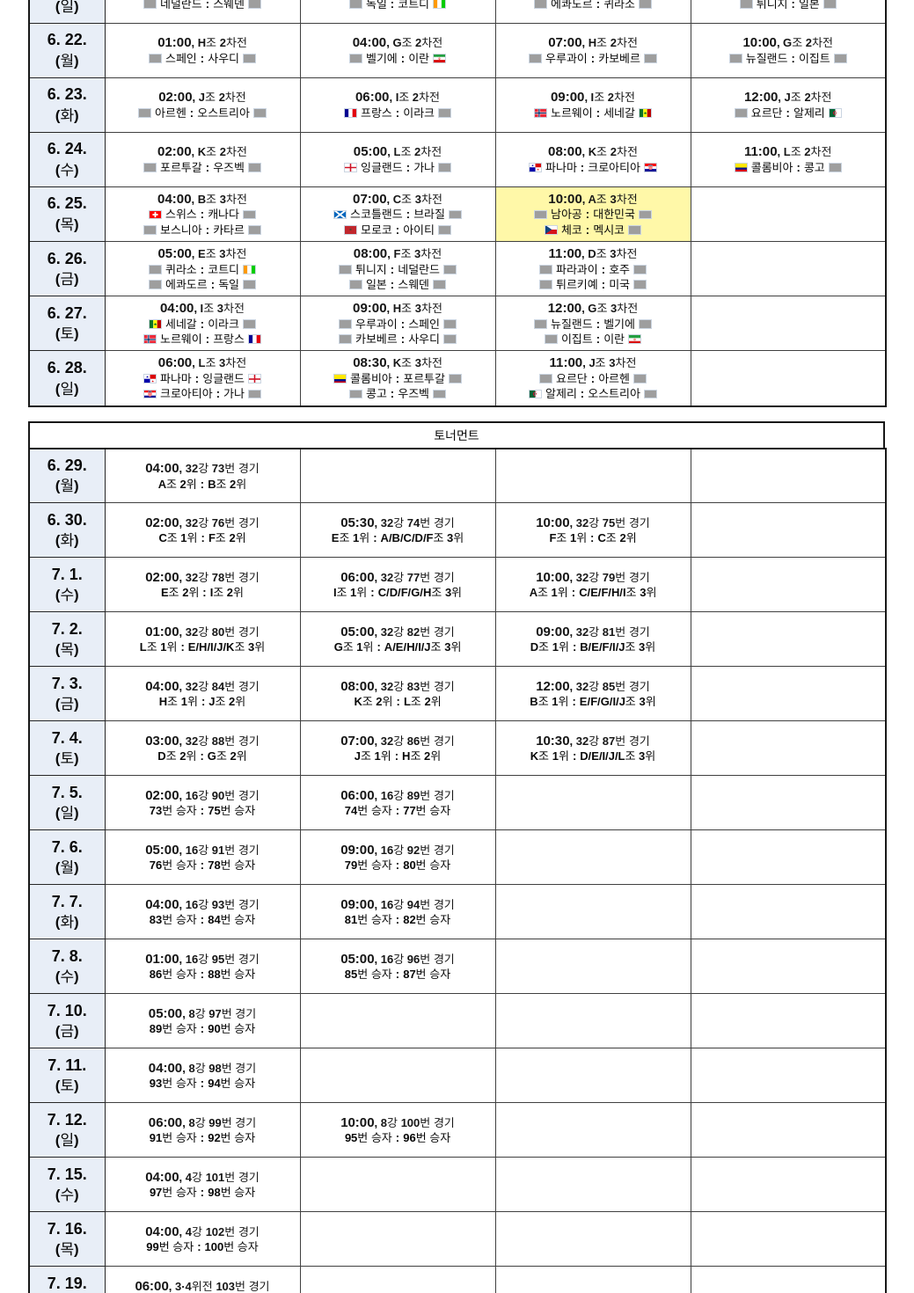
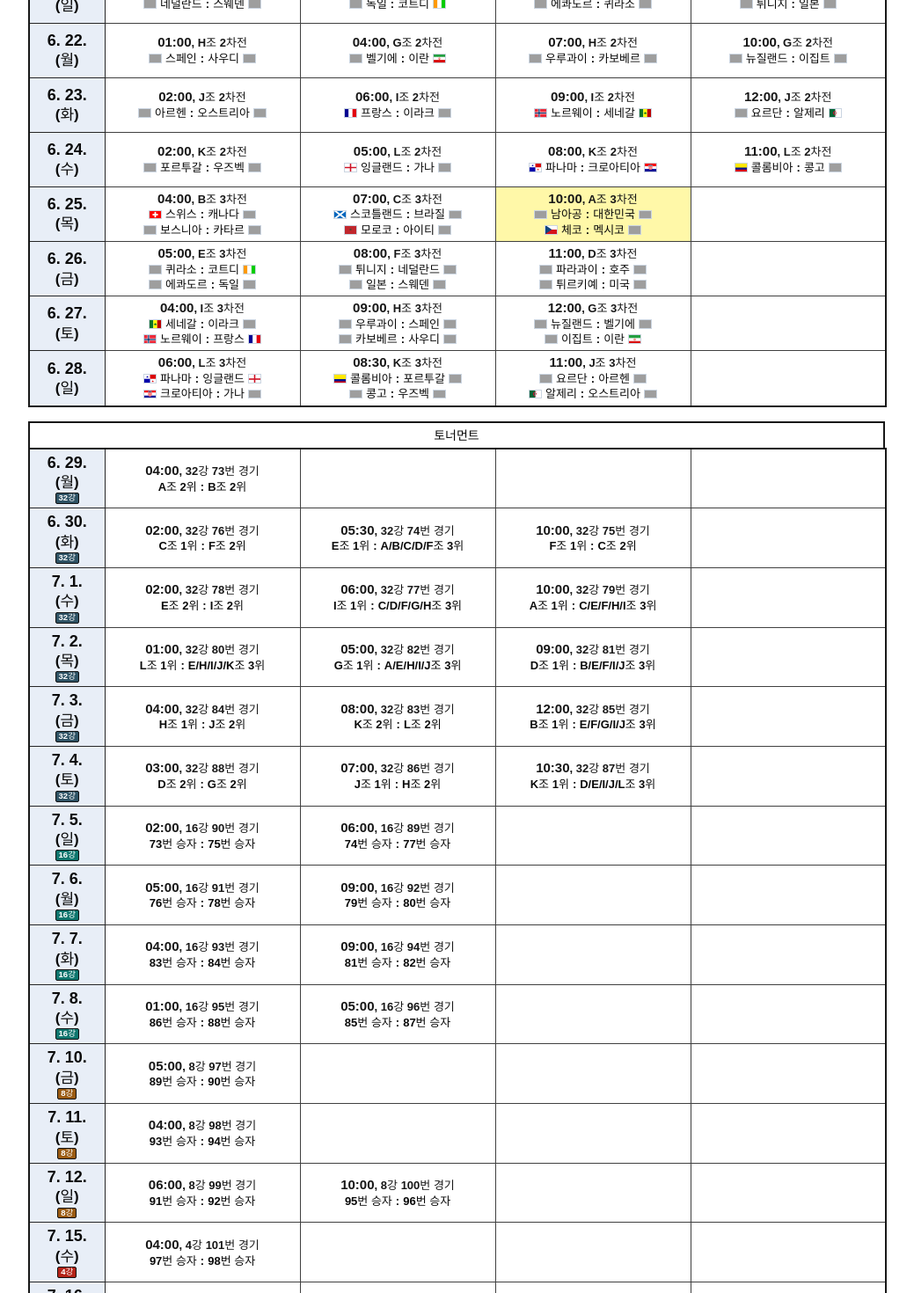
Before and after one commit to parktj4264/world-cup-schedule-ui, a React (Vite) app: page / in a window 1280 px wide. Shown: the part 900-2370 px from the top of the page at 88% size, without its empty margins (88-1127 px from the left). Built offline with nearby package versions, Linux system fonts and the light colour scheme; no server answers; grey boxes are pictures that could not be loaded.

Commit message:
Add tournament round badges

```diff
--- a/src/components/ScheduleRow.tsx
+++ b/src/components/ScheduleRow.tsx
@@ -1,4 +1,4 @@
-import type { Match, ScheduleCell, ScheduleDay } from '../data/schedule';
+import type { Match, MatchStage, ScheduleCell, ScheduleDay } from '../data/schedule';
 import { MatchCell } from './MatchCell';
 
 type ScheduleRowProps = {
@@ -12,6 +12,26 @@ type ScheduleRowProps = {
 
 const CELL_COUNT = 4;
 
+type TournamentStage = Exclude<MatchStage, 'group'>;
+
+const TOURNAMENT_STAGE_ORDER: TournamentStage[] = [
+  'round-of-32',
+  'round-of-16',
+  'quarter-final',
+  'semi-final',
+  'third-place',
+  'final',
+];
+
+const TOURNAMENT_STAGE_LABELS: Record<TournamentStage, string> = {
+  'round-of-32': '32강',
+  'round-of-16': '16강',
+  'quarter-final': '8강',
+  'semi-final': '4강',
+  'third-place': '3·4위전',
+  final: '결승',
+};
+
 const normalizeCells = (cells: ScheduleCell[]) => {
   const visibleCells = cells.slice(0, CELL_COUNT);
 
@@ -20,6 +40,23 @@ const normalizeCells = (cells: ScheduleCell[]) => {
   }
 
   return visibleCells;
+};
+
+const isTournamentStage = (stage: MatchStage | undefined): stage is TournamentStage =>
+  Boolean(stage && stage !== 'group');
+
+const getTournamentStages = (day: ScheduleDay) => {
+  const stageSet = new Set<TournamentStage>();
+
+  day.cells.forEach((scheduleCell) => {
+    scheduleCell.matches.forEach((match) => {
+      if (isTournamentStage(match.stage)) {
+        stageSet.add(match.stage);
+      }
+    });
+  });
+
+  return TOURNAMENT_STAGE_ORDER.filter((stage) => stageSet.has(stage));
 };
 
 export function ScheduleRow({
@@ -31,6 +68,7 @@ export function ScheduleRow({
   onOpenMatchDetail,
 }: ScheduleRowProps) {
   const isToday = day.date === todayKey;
+  const tournamentStages = getTournamentStages(day);
 
   return (
     <tr data-day-date={day.date} className={isToday ? 'schedule-today-row' : undefined}>
@@ -43,8 +81,27 @@ export function ScheduleRow({
           .filter(Boolean)
           .join(' ')}
       >
-        <div className="schedule-date-label font-black leading-tight text-neutral-950">{day.dateLabel}</div>
-        <div className="schedule-weekday mt-[2px] font-black leading-tight text-neutral-950">({day.weekday})</div>
+        <div className="schedule-date-content">
+          <div className="schedule-date-label font-black leading-tight text-neutral-950">{day.dateLabel}</div>
+          <div className="schedule-weekday mt-[2px] font-black leading-tight text-neutral-950">({day.weekday})</div>
+          {tournamentStages.length > 0 ? (
+            <div
+              className="schedule-round-badges"
+              aria-label={`${tournamentStages
+                .map((stage) => TOURNAMENT_STAGE_LABELS[stage])
+                .join(', ')} 라운드`}
+            >
+              {tournamentStages.map((stage) => (
+                <span
+                  key={stage}
+                  className={`schedule-round-badge schedule-round-badge-${stage}`}
+                >
+                  {TOURNAMENT_STAGE_LABELS[stage]}
+                </span>
+              ))}
+            </div>
+          ) : null}
+        </div>
       </th>
       {normalizeCells(day.cells).map((scheduleCell, index) => (
         <MatchCell
--- a/src/styles/index.css
+++ b/src/styles/index.css
@@ -166,6 +166,66 @@ button {
   font-size: var(--schedule-weekday-font);
 }
 
+.schedule-date-content {
+  display: flex;
+  flex-direction: column;
+  align-items: center;
+  justify-content: center;
+}
+
+.schedule-date-content .schedule-weekday {
+  margin-top: 1px;
+}
+
+.schedule-round-badges {
+  display: flex;
+  max-width: 100%;
+  flex-wrap: wrap;
+  justify-content: center;
+  gap: 2px;
+  margin-top: 1px;
+}
+
+.schedule-round-badge {
+  display: inline-flex;
+  max-width: 100%;
+  align-items: center;
+  justify-content: center;
+  border: 1px solid #111111;
+  border-radius: 2px;
+  padding: 0 3px;
+  color: #ffffff;
+  font-size: max(7.5px, calc(var(--schedule-weekday-font) * 0.56));
+  font-weight: 900;
+  letter-spacing: 0;
+  line-height: 1.15;
+  white-space: nowrap;
+}
+
+.schedule-round-badge-round-of-32 {
+  background: #2f5365;
+}
+
+.schedule-round-badge-round-of-16 {
+  background: #0f766e;
+}
+
+.schedule-round-badge-quarter-final {
+  background: #9a5b13;
+}
+
+.schedule-round-badge-semi-final {
+  background: #b42318;
+}
+
+.schedule-round-badge-third-place {
+  background: #57534e;
+}
+
+.schedule-round-badge-final {
+  background: #111827;
+}
+
 .mini-overview-stage {
   position: relative;
   width: 100%;
```
